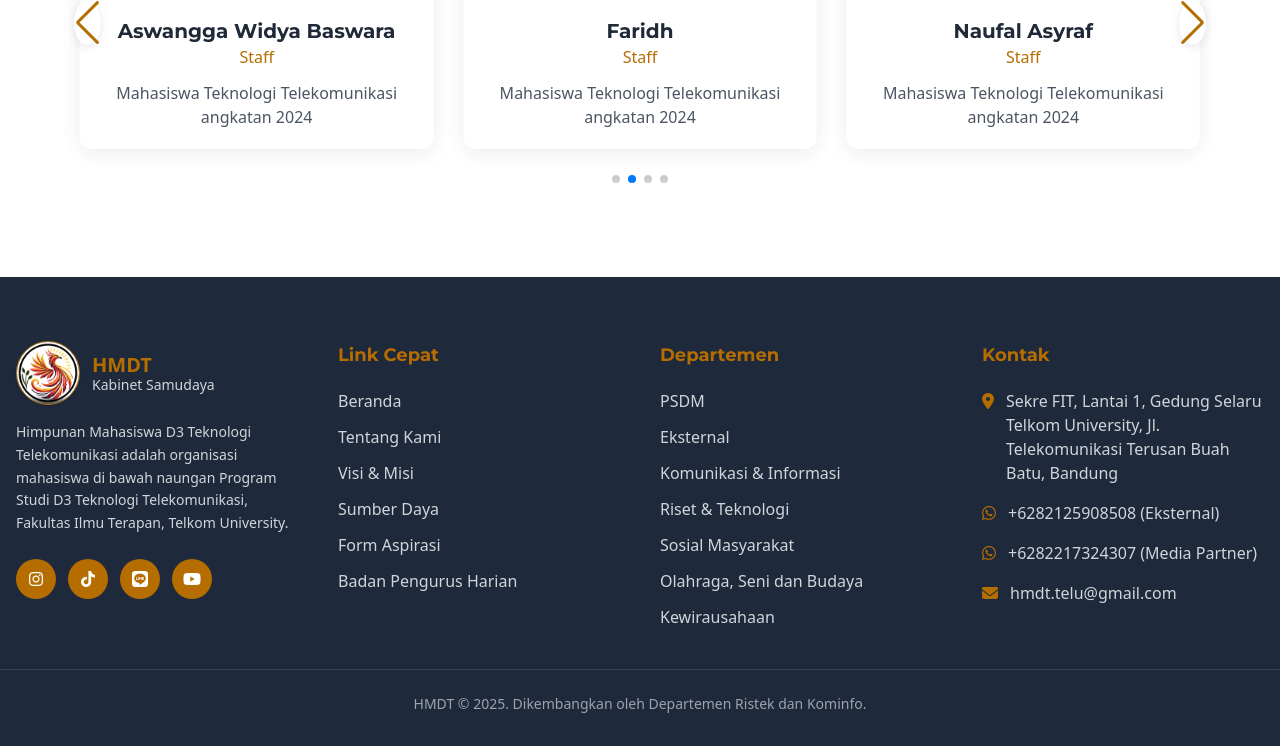
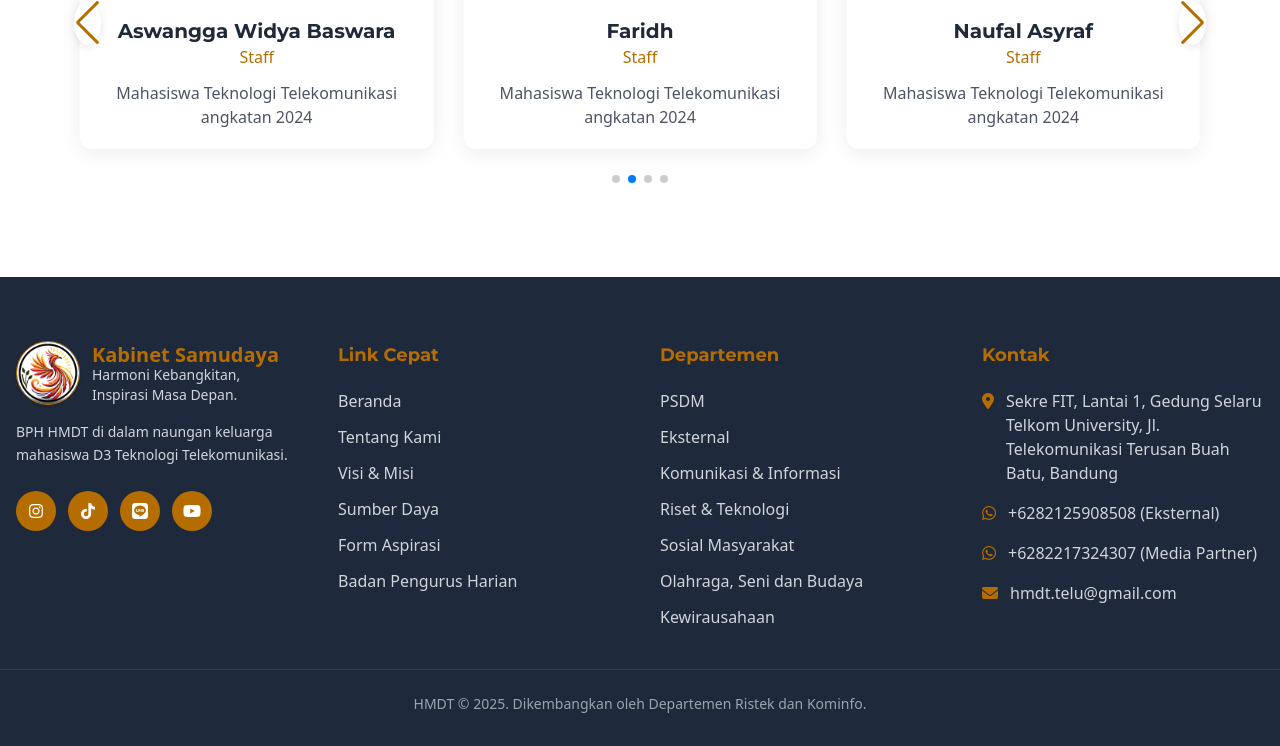
Before and after one commit to fbnri/hmdt-web, a plain HTML site: page bph.html in a window 1280 px wide. Shown: the part 1820-2566 px from the top of the page. Drawn offline with nearby package versions, Linux system fonts and the light colour scheme.

```diff
--- a/bph.html
+++ b/bph.html
@@ -315,12 +315,12 @@
         <div class="flex items-center gap-3">
           <img src="img/samudaya-logo.jpeg" alt="Logo HMDT" class="w-16 h-16 object-cover rounded-full shadow border border-[var(--hmdt-orange)]" />
           <div class="flex flex-col leading-tight">
-            <span class="text-xl font-bold text-[var(--hmdt-orange)]">HMDT</span>
-            <p class="text-sm text-gray-300 -mt-1">Kabinet Samudaya</p>
+            <span class="text-xl font-bold text-[var(--hmdt-orange)]">Kabinet Samudaya</span>
+            <p class="text-sm text-gray-300 -mt-1">Harmoni Kebangkitan, Inspirasi Masa Depan.</p>
           </div>
         </div>
         <p class="text-gray-300 text-sm leading-relaxed">
-          Himpunan Mahasiswa D3 Teknologi Telekomunikasi adalah organisasi mahasiswa di bawah naungan Program Studi D3 Teknologi Telekomunikasi, Fakultas Ilmu Terapan, Telkom University.
+          BPH HMDT di dalam naungan keluarga mahasiswa D3 Teknologi Telekomunikasi.
         </p>
         <div class="flex gap-3 mt-2">
           <a href="https://instagram.com/infohmdt" class="social-icon">
```
Also changed, not shown: blog/index.html (+1 -1 lines), index.html (+2 -2 lines).
